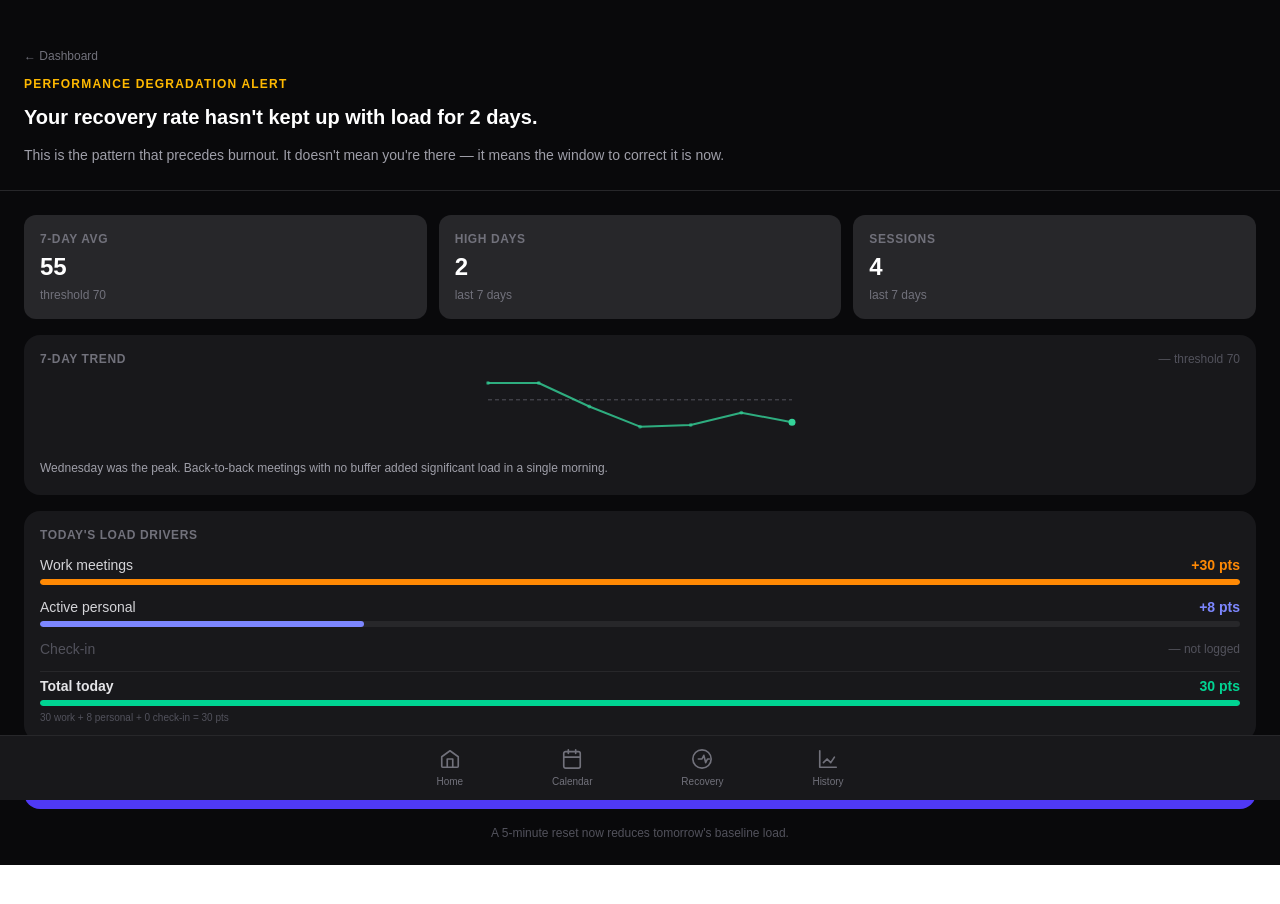
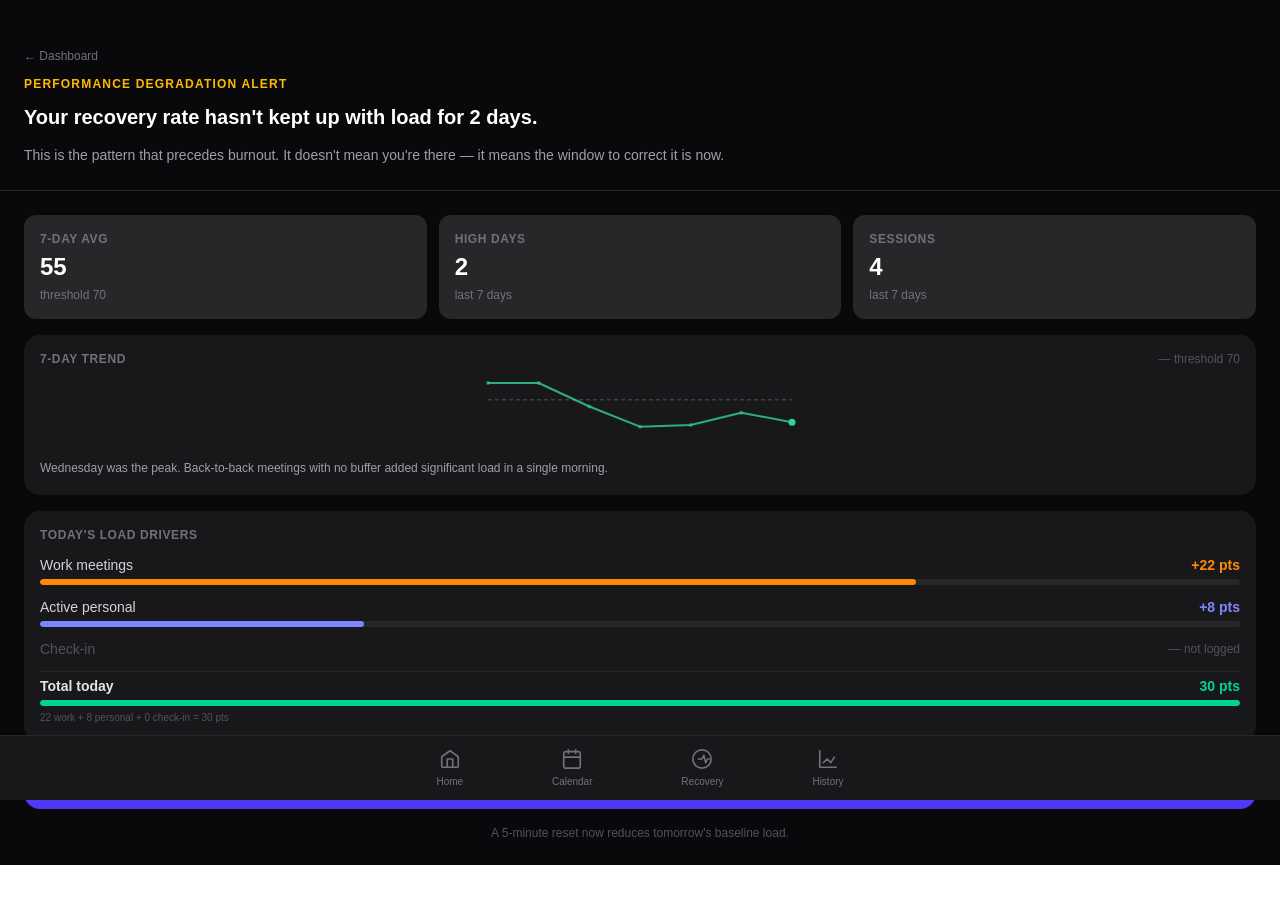
Before and after one commit to stephenkpowell-ops/strata-poc, a Next.js app: page /burnout in a window 1280 px wide. Shown: the top 904 px of the page. Built offline with nearby package versions, Linux system fonts and the light colour scheme.

Commit message:
fix work meetings pts on burnout page — correct topDrivers key lookup

```diff
--- a/src/app/burnout/page.tsx
+++ b/src/app/burnout/page.tsx
@@ -85,11 +85,12 @@ export default function BurnoutPage() {
   );
 
   // dailyResult is now scoped to today's events only (see store.tsx)
-  // so topDrivers correctly reflects March 25 load breakdown
-  const workDriver     = dailyResult.topDrivers.find(d => d.category === 'work');
+  // topDrivers uses 'Work meetings' as the key for work events (see StressEngine.ts)
+  const workDriver     = dailyResult.topDrivers.find(d => d.category === 'Work meetings');
   const personalDriver = dailyResult.topDrivers.find(d => d.category === 'active_personal');
-  const workPts        = workDriver?.totalPts     ?? calendarPtsToday;
   const personalPts    = personalDriver?.totalPts ?? 0;
+  // workPts = calendar total minus personal pts (avoids relying on the key lookup fallback)
+  const workPts        = Math.max(0, calendarPtsToday - personalPts);
 
   // Peak day label for sparkline insight
   const peakScore = Math.max(...last7Totals);
```
